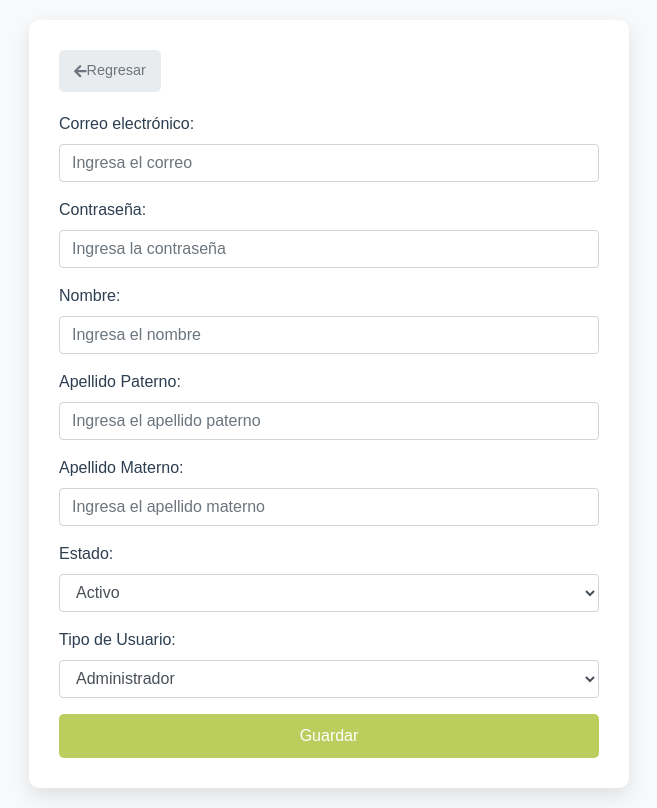
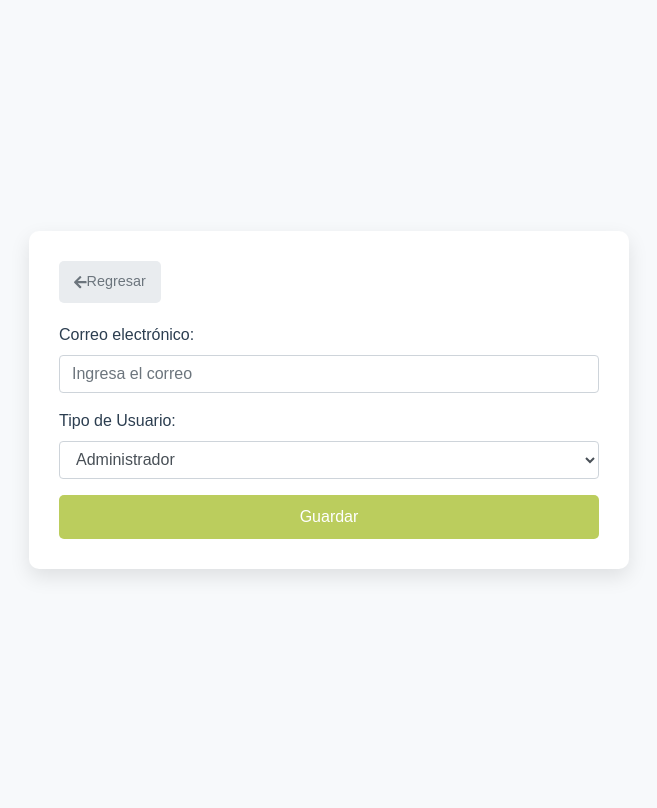
Before and after one commit to isacfesp/Agora, a PHP site: page /Modules/Gestion_Usuarios/crear_usuario.php in a window 1280 px wide. Shown: the whole page, without its empty margins (311-968 px from the left). After the commit the page ends 577 px from the top, so only its background shows below. Run offline with PHP 8.4, Linux system fonts and the light colour scheme; some libraries are stand-ins or nearby versions.

Commit message:
Gestión de usuarios

```diff
--- a/Assets/CSS/grupos.css
+++ b/Assets/CSS/grupos.css
@@ -39,6 +39,10 @@ table {
 
 th {
     font-size: 14px;
+}
+
+#enlace{
+    text-decoration: none;
 }
 
 td {
--- a/Modules/Gestion_Usuarios/crear_usuario.php
+++ b/Modules/Gestion_Usuarios/crear_usuario.php
@@ -23,7 +23,7 @@ include "../../Config/conexion.php";
                     <label for="email">Correo electrónico:</label>
                     <input type="email" class="form-control" id="email" placeholder="Ingresa el correo" required name="email">
                 </div>
-                <div class="form-group">
+                <!--<div class="form-group">
                     <label for="password">Contraseña:</label>
                     <input type="password" class="form-control" id="password" placeholder="Ingresa la contraseña" required name="password">
                 </div>
@@ -38,12 +38,11 @@ include "../../Config/conexion.php";
                 <div class="form-group">
                     <label for="amaterno">Apellido Materno:</label>
                     <input type="text" class="form-control" id="amaterno" placeholder="Ingresa el apellido materno" required name="amaterno">
-                </div>
-                <div class="form-group">
+                </div> -->
+                <div class="form-group" style="display: none;">
                     <label for="estado">Estado:</label>
                     <select class="form-control" id="estado" required name="estado">
-                        <option value="1">Activo</option>
-                        <option value="2">Inactivo</option>
+                        <option value="1">Inactivo</option>
                     </select>
                 </div>
                 <div class="form-group">
@@ -68,17 +67,13 @@ if ($_SERVER["REQUEST_METHOD"] == "POST") {
         require '../../Config/conexion.php';
 
         $email = $_POST["email"];
-        $password = $_POST["password"];
-        $nombre = $_POST["nombre"];
-        $apaterno = $_POST["apaterno"];
-        $amaterno = $_POST["amaterno"];
         $estado = $_POST["estado"];
         $tipo_usuario = $_POST["tipo_usuario"];
 
         // Hash de la contraseña
         $password_hash = password_hash($password, PASSWORD_DEFAULT);
 
-        $sql = mysqli_query($connection, "INSERT INTO usuario (email, password, nombre, apaterno, amaterno, estado, tipo_usuario) VALUES ('$email', '$password_hash', '$nombre', '$apaterno', '$amaterno', '$estado', '$tipo_usuario')");
+        $sql = mysqli_query($connection, "INSERT INTO usuario (email, estado, tipo_usuario) VALUES ('$email', '$estado', '$tipo_usuario')");
         if ($sql) {
             echo "<script>
                 window.onload = function() {
--- /dev/null
+++ b/Modules/Grupos/asignar_grupo.php
@@ -0,0 +1,3 @@
+<?php
+
+?>
--- a/Templates/grupos.php
+++ b/Templates/grupos.php
@@ -37,8 +37,8 @@
                 <button id="btnLimpiarFiltros" type="button" class="btn btn-outline-secondary btn-sm me-2">
                     <i class="fas fa-eraser"></i> Limpiar
                 </button>
-                <button type="button" class="btn btn-primary btn-sm" data-bs-toggle="modal" data-bs-target="#modalGrupo">
-                    <i class="fas fa-plus"></i> Nuevo
+               <a href="../Modules/Grupos/asignar_grupo.php" id="enlace"><button type="button" class="btn btn-primary btn-sm" data-bs-toggle="modal" data-bs-target="#modalGrupo">
+                    <i class="fas fa-plus"></i> Nuevo </a>
                 </button>
             </div>
         </div>
```
